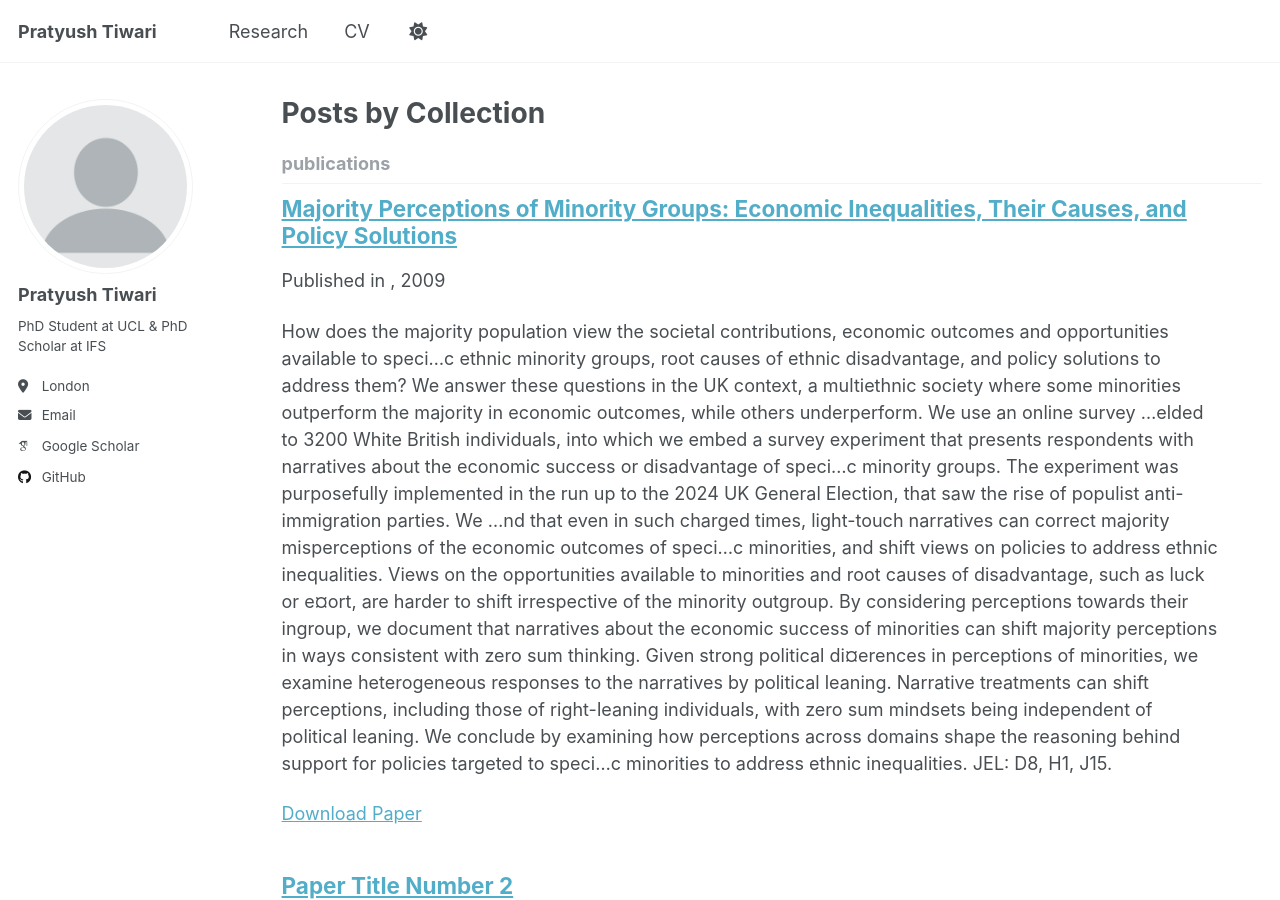
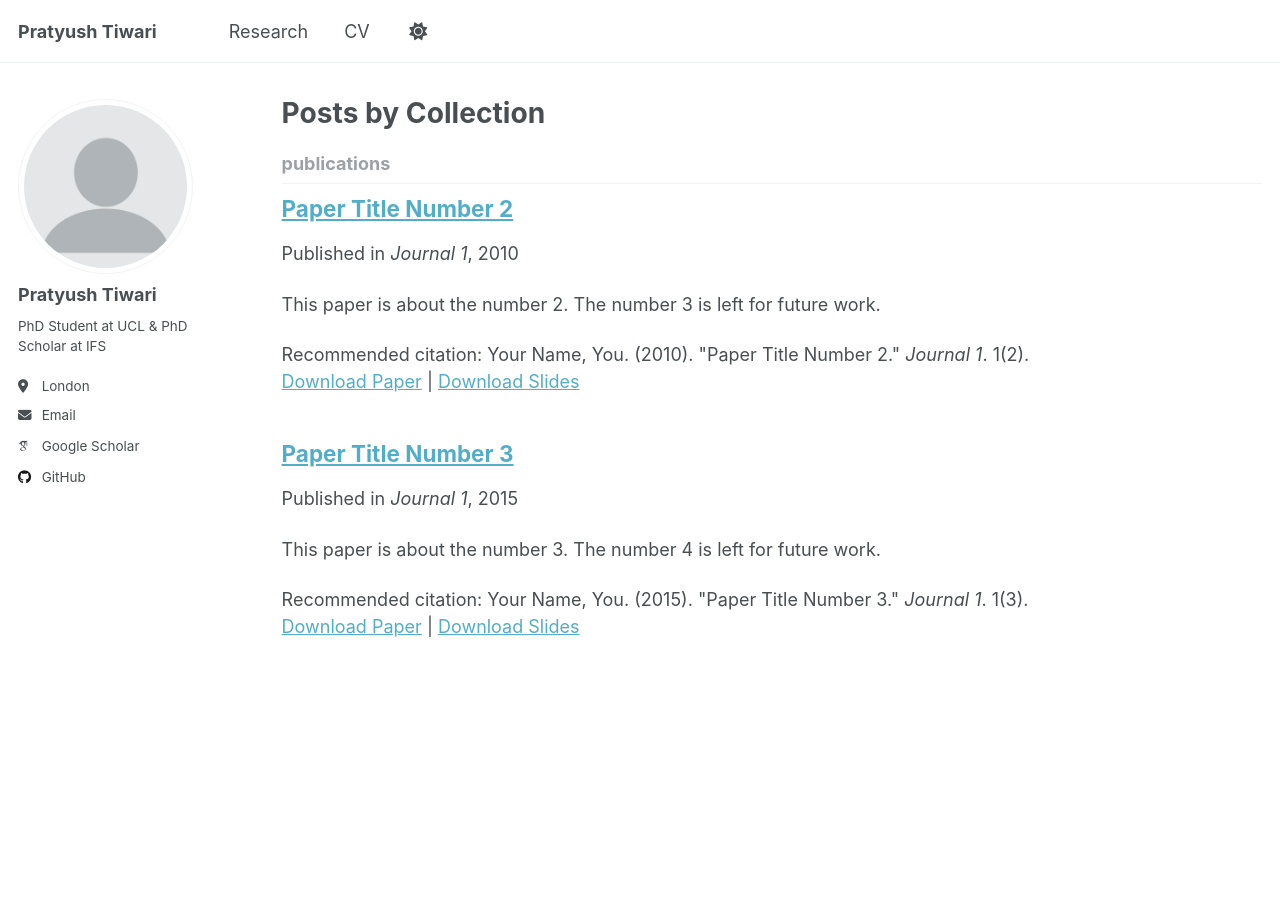
Before and after one commit to PratyushTiwari/pratyushtiwari.github.io, a Jekyll site: the page built from _pages/collection-archive.html, in a window 1280 px wide and 900 px high. Built offline with Jekyll 4.4.1, drawn with Linux system fonts in a browser that asks for light colours; some web fonts are replaced; a file with an impossible date is left out.

Commit message:
Update paper_misperceptions_polling.md

```diff
--- a/_publications/paper_misperceptions_polling.md
+++ b/_publications/paper_misperceptions_polling.md
@@ -4,10 +4,10 @@ collection: publications
 category: workingpapers
 permalink: /publication/paper_misperceptions_polling
 excerpt:
-date: 2009-10-01
+date:
 venue:
 slidesurl:
-paperurl: 'http://academicpages.github.io/files/paper1.pdf'
+paperurl: 'http://academicpages.github.io/files/paper_misperceptions_polling.pdf'
 bibtexurl:
 citation:
 ---
```
